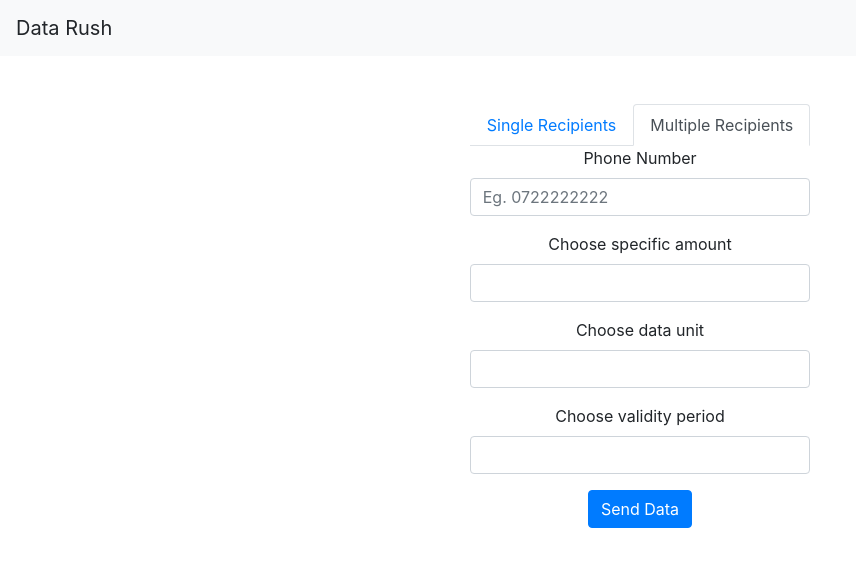
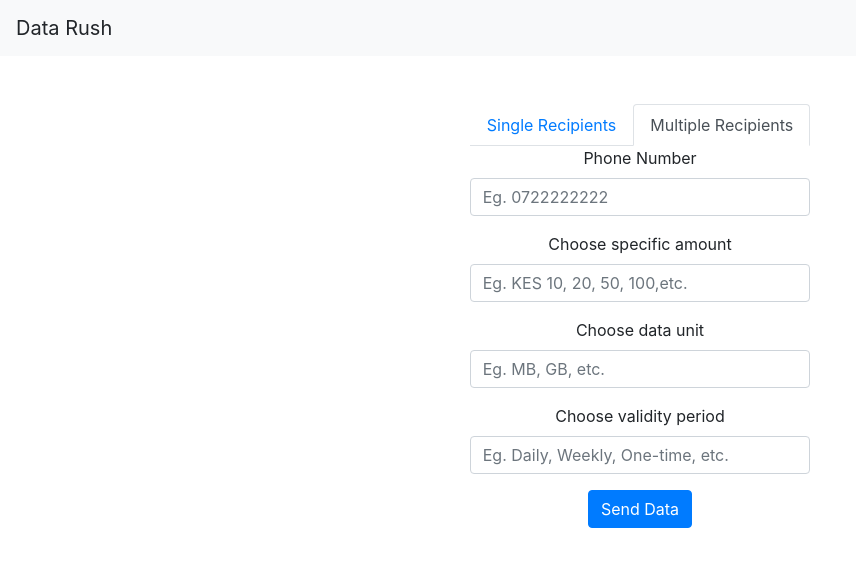
Before and after one commit to AnthonyLimo/AT-React-Data, a React (Create React App) app: page / in a window 1280 px wide. Both pictures are taken after a click on the tab "Multiple Recipients". Shown: the top 566 px of the page, without its empty margins (0-856 px from the left). Built offline with nearby package versions, Linux system fonts and the light colour scheme.

Commit message:
Better updates to teh design

```diff
--- a/src/components/MultipleDataForm.js
+++ b/src/components/MultipleDataForm.js
@@ -28,15 +28,15 @@ export default class MultipleDataForm extends Component {
             </Form.Group>
             <Form.Group>
                 <Form.Label>Choose specific amount</Form.Label>
-                <Form.Control></Form.Control>
+                <Form.Control type="text" placeholder="Eg. KES 10, 20, 50, 100,etc. "></Form.Control>
             </Form.Group>
             <Form.Group>
                 <Form.Label>Choose data unit</Form.Label>
-                <Form.Control></Form.Control>
+                <Form.Control type="text" placeholder="Eg. MB, GB, etc."></Form.Control>
             </Form.Group>
             <Form.Group>
                 <Form.Label>Choose validity period</Form.Label>
-                <Form.Control></Form.Control>
+                <Form.Control type="text" placeholder="Eg. Daily, Weekly, One-time, etc."></Form.Control>
             </Form.Group>
             <Button variant="primary" type="submit">
                 Send Data
--- a/src/components/SingleDataForm.js
+++ b/src/components/SingleDataForm.js
@@ -17,15 +17,15 @@ export default class SingleDataForm extends Component {
                 </Form.Group>
                 <Form.Group>
                     <Form.Label>Choose specific amount</Form.Label>
-                    <Form.Control type="text" placeholder="Eg. KES 10,20,50,100,etc. "></Form.Control>
+                    <Form.Control type="text" placeholder="Eg. KES 10, 20, 50, 100,etc. "></Form.Control>
                 </Form.Group>
                 <Form.Group>
                     <Form.Label>Choose data unit</Form.Label>
-                    <Form.Control type="text" placeholder="Eg. MB,GB,etc."></Form.Control>
+                    <Form.Control type="text" placeholder="Eg. MB, GB, etc."></Form.Control>
                 </Form.Group>
                 <Form.Group>
                     <Form.Label>Choose validity period</Form.Label>
-                    <Form.Control type="text" placeholder="Eg. Daily,Weekly,One-time,etc."></Form.Control>
+                    <Form.Control type="text" placeholder="Eg. Daily, Weekly, One-time, etc."></Form.Control>
                 </Form.Group>
                 <Button variant="primary" type="submit">
                     Send Data
```
